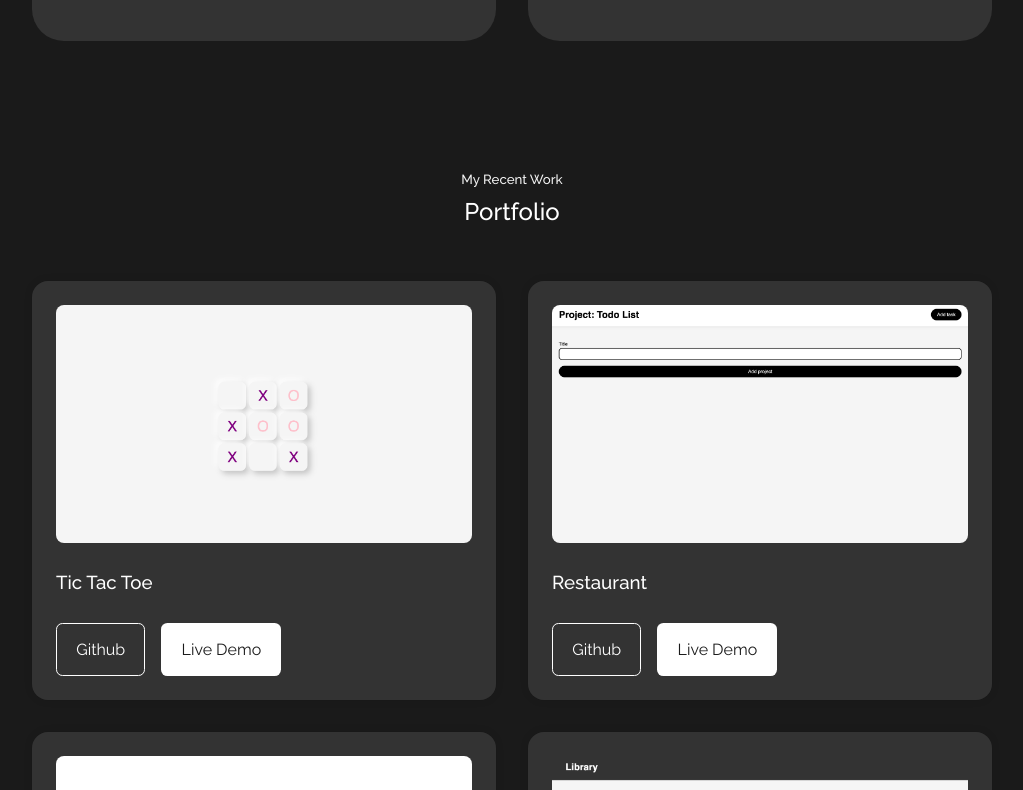
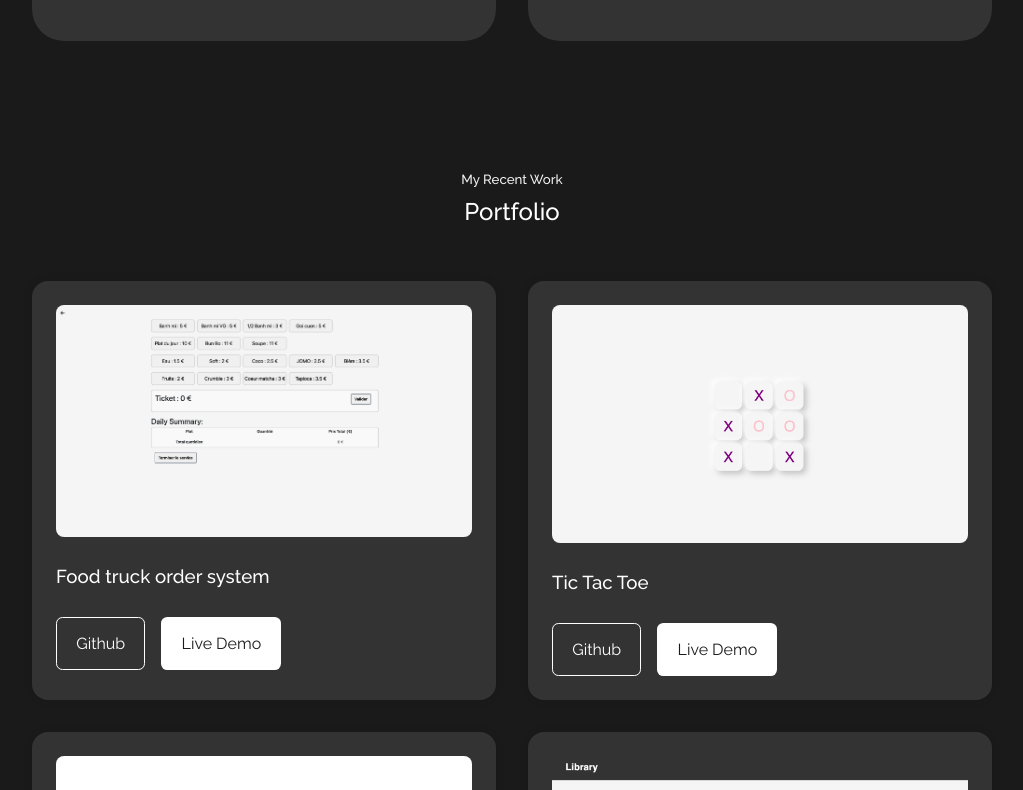
Before and after one commit to gregoirevaillant/portfolio, a React (Create React App) app: page / in a window 1280 px wide. Shown: the part 2001-2791 px from the top of the page, without its empty margins (128-1151 px from the left). Built offline with nearby package versions, Linux system fonts and the light colour scheme.

Commit message:
FEAT : Update for recruitment phase

```diff
--- a/src/components/about/About.jsx
+++ b/src/components/about/About.jsx
@@ -17,7 +17,7 @@ const About = () => {
                 <div className="about__content">
                     <p>
                         Hello and welcome to my portfolio! My name is{" "}
-                        <b>Grégoire</b>, and I am a third year student with a
+                        <b>Grégoire</b>, and I am a fourth year student with a
                         passion for web development. Although I am currently
                         pursuing a degree in Business Administration, I have
                         been teaching myself web development since the end of
--- a/src/components/footer/Footer.jsx
+++ b/src/components/footer/Footer.jsx
@@ -27,10 +27,10 @@ const Footer = () => {
                 </li>
             </ul>
             <div className="footer__socials">
-                <a href="https://www.linkedin.com/in/vaillantg/">
+                <a rel="noreferrer" target="_blank" href="https://www.linkedin.com/in/gregoirevaillant/">
                     <BsLinkedin />
                 </a>
-                <a href="https://github.com/gregoirevaillant/">
+                <a rel="noreferrer" target="_blank" href="https://github.com/gregoirevaillant/">
                     <BsGithub />
                 </a>
             </div>
--- a/src/components/header/CTA.jsx
+++ b/src/components/header/CTA.jsx
@@ -4,7 +4,7 @@ import CV from "../../assets/cv.pdf";
 const CTA = () => {
     return (
         <div className="cta">
-            <a href={CV} download className="btn">
+            <a href={CV} download="CV - Grégoire VAILLANT" className="btn">
                 Download CV
             </a>
             <a href="#contact" className="btn btn-primary">
--- a/src/components/portfolio/Portfolio.jsx
+++ b/src/components/portfolio/Portfolio.jsx
@@ -1,7 +1,7 @@
 import React from "react";
 import "./portfolio.css";
+import IMG0 from "../../assets/ordersystem.png";
 import IMG1 from "../../assets/tictactoe.png";
-import IMG2 from "../../assets/todo.png";
 import IMG3 from "../../assets/interactivemap.png";
 import IMG4 from "../../assets/library.png";
 import IMG5 from "../../assets/calculator.png";
@@ -9,18 +9,18 @@ import IMG6 from "../../assets/rockpaperscissors.png";
 
 const projects = [
     {
+        id: 0,
+        image: IMG0,
+        title: "Food truck order system",
+        github: "https://github.com/gregoirevaillant/tthan",
+        live: "https://gregoirevaillant.github.io/tthan/",
+    },
+    {
         id: 1,
         image: IMG1,
         title: "Tic Tac Toe",
         github: "https://github.com/gregoirevaillant/tic-tac-toe",
         live: "https://gregoirevaillant.github.io/tic-tac-toe/",
-    },
-    {
-        id: 2,
-        image: IMG2,
-        title: "Restaurant",
-        github: "https://github.com/gregoirevaillant/restaurant-page",
-        live: "https://gregoirevaillant.github.io/restaurant-page/",
     },
     {
         id: 3,
```
Also changed, not shown: src/assets/ordersystem.png (added), 1 other file (tests, documents, lock files or other folders).
